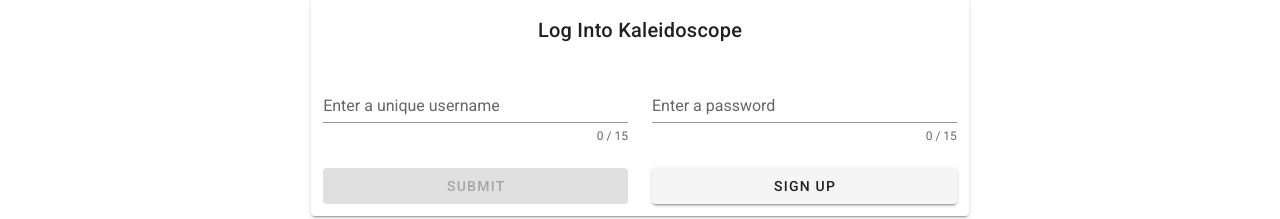
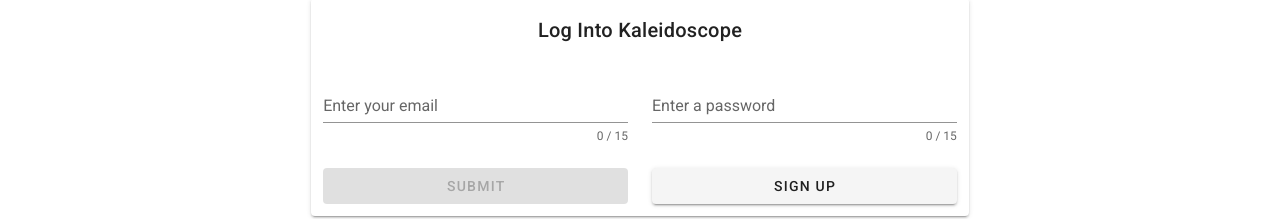
Before and after one commit to anudeike/kaleidoscope-webapp, a Vue app: page /#/auth in a window 1280 px wide. Both pictures are taken after a click on the button "LOGIN". Shown: the part 337-556 px from the top of the page. Built offline with nearby package versions, Linux system fonts and the light colour scheme.

Commit message:
can login

```diff
--- a/src/components/auth.vue
+++ b/src/components/auth.vue
@@ -61,10 +61,10 @@
                     <v-row>
                         <v-col cols="12" md="6">
                             <v-text-field
-                                    v-model="username"
+                                    v-model="email"
                                     :counter="15"
-                                    :rules="usernameRules"
-                                    label="Enter a unique username"
+                                    :rules="emailRules"
+                                    label="Enter your email"
                             ></v-text-field>
                         </v-col>
 
@@ -149,26 +149,17 @@
                     alert("error: " + err.message)
 
                 });
-
-                // add the username
-                // firebase.auth().onAuthStateChanged((user) => {
-                //     if (user) {
-                //         //updates the user attributes:
-                //         user.updateProfile({
-                //             displayName: self.username,
-                //         }).then(() => {
-                //             // profile updated successfulling
-                //             alert("updating was succesful")
-                //         }, (err) => {
-                //             // error happened
-                //             alert("error happened trying to insert username: " + err.message)
-                //         })
-                //     }
-                // })
-                //alert(this.username + " " + this.email + " " + this.password);
             },
             login: function () {
                 // log into firebase
+
+                //set a loading variable to enable loading
+                firebase.auth().signInWithEmailAndPassword(this.email, this.password).then((authUser) => {
+                    alert("Nice, " + authUser.user.displayName + "is authenticated");
+                }, (err) => {
+                    alert("Error: " + err.message)
+                })
+
             }
         },
 
```
